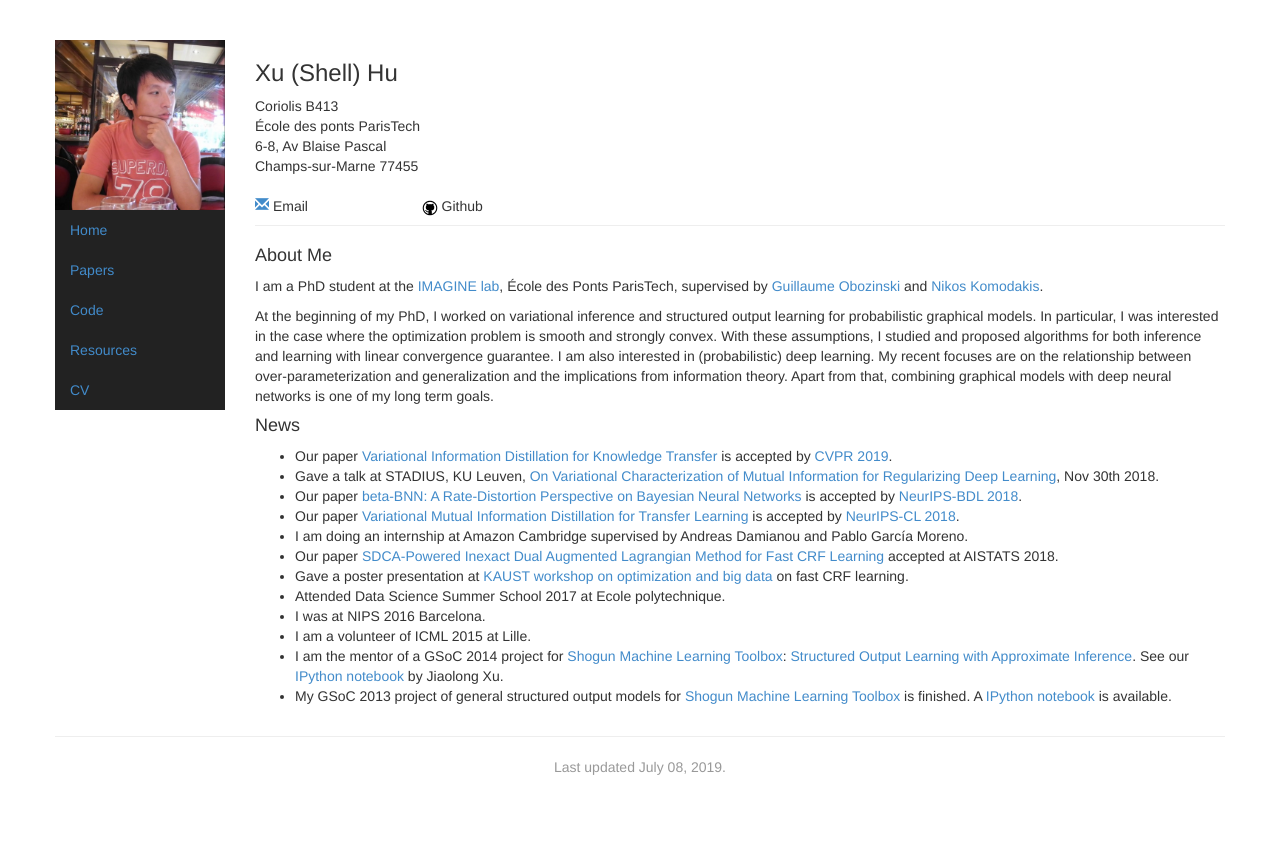
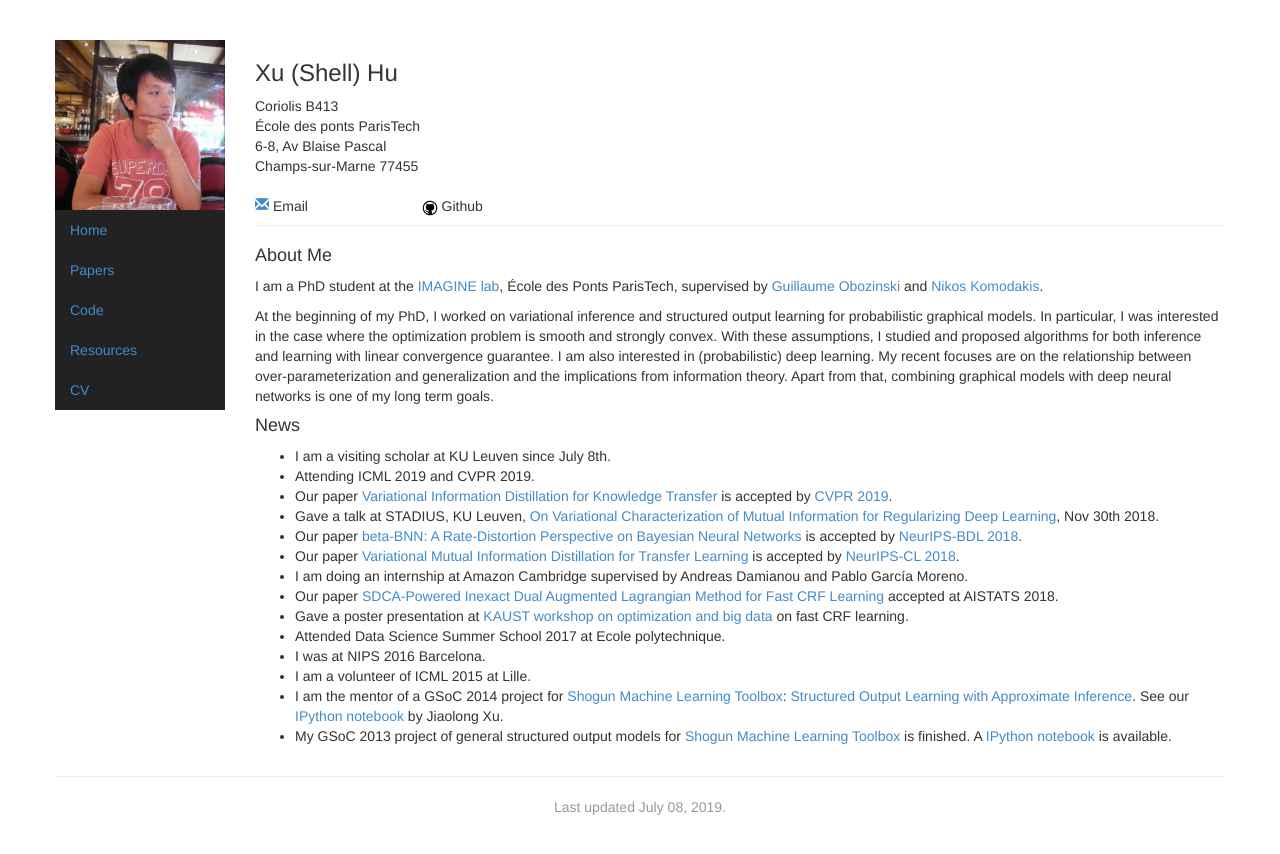
Before and after one commit to hushell/hushell.github.io, a Jekyll site: the page built from index.html, in a window 1280 px wide. Shown: the top 854 px of the page. Built offline with Jekyll 4.4.1, drawn with Linux system fonts in a browser that asks for light colours; some of the changed lines change nothing that is shown.

Commit message:
update 07/19

```diff
--- a/_config.yml
+++ b/_config.yml
@@ -8,6 +8,17 @@
   - README.md
 timezone: US/Western
 papers:
+  - layout: paper
+    selected: y
+    paper-type: inproceedings
+    year: 2019
+    title: "Variational Information Distillation for Knowledge Transfer"
+    authors: Sungsoo Ahn, Shell X. Hu, Andreas Damianou, Neil D. Lawrence, Zhenwen Dai
+    doc-url: https://arxiv.org/abs/1904.05835
+    img: VID_100
+    booktitle: CVPR
+    abstract: >
+        Transferring knowledge from a teacher neural network pretrained on the same or a similar task to a student neural network can significantly improve the performance of the student neural network. Existing knowledge transfer approaches match the activations or the corresponding hand-crafted features of the teacher and the student networks. We propose an information-theoretic framework for knowledge transfer which formulates knowledge transfer as maximizing the mutual information between the teacher and the student networks. We compare our method with existing knowledge transfer methods on both knowledge distillation and transfer learning tasks and show that our method consistently outperforms existing methods. We further demonstrate the strength of our method on knowledge transfer across heterogeneous network architectures by transferring knowledge from a convolutional neural network (CNN) to a multi-layer perceptron (MLP) on CIFAR-10. The resulting MLP significantly outperforms the-state-of-the-art methods and it achieves similar performance to the CNN with a single convolutional layer.
   - layout: paper
     selected: y
     paper-type: inproceedings
@@ -57,7 +68,7 @@
     paper-type: inproceedings
     year: 2018
     title: Exploring Weight Symmetry in Deep Neural Networks
-    authors: Sergey Zagoruyko, Shell X. Hu, Nikos Komodakis
+    authors: Shell X. Hu, Sergey Zagoruyko, Nikos Komodakis
     doc-url: https://arxiv.org/abs/1812.11027
     code: https://github.com/hushell/deep-symmetry
     img: symnet_log
--- a/index.html
+++ b/index.html
@@ -3,6 +3,10 @@
 title: Shell Hu
 picture: paris
 news:
+  - >
+      I am a visiting scholar at KU Leuven since July 8th.
+  - >
+      Attending ICML 2019 and CVPR 2019.
   - >
       Our paper <a href="https://arxiv.org/abs/1904.05835">Variational Information Distillation for Knowledge Transfer</a> is accepted by <a href="http://cvpr2019.thecvf.com/">CVPR 2019</a>.
   - >
```
Also changed, not shown: img/paper/VID_100.png (added).
